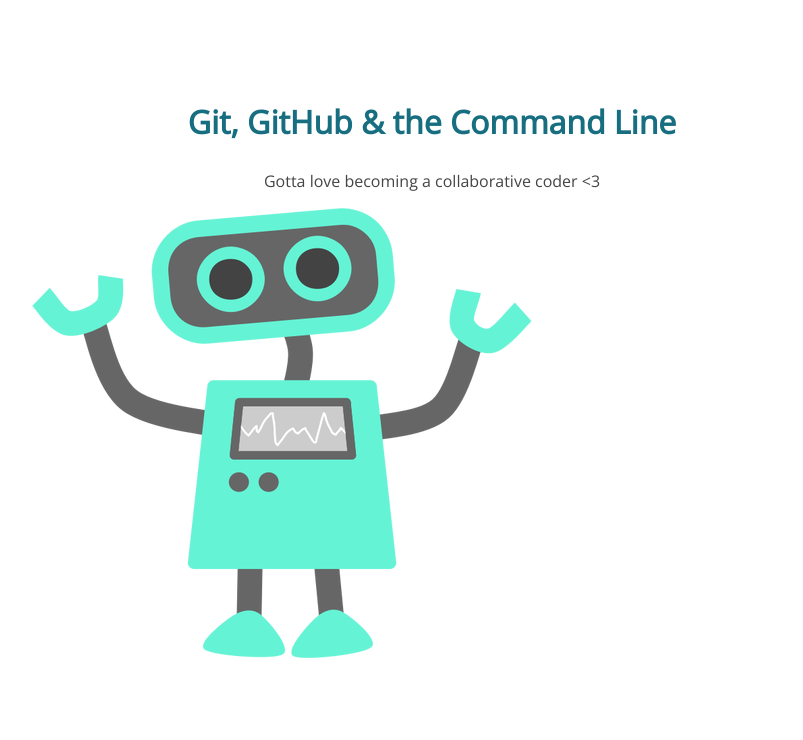
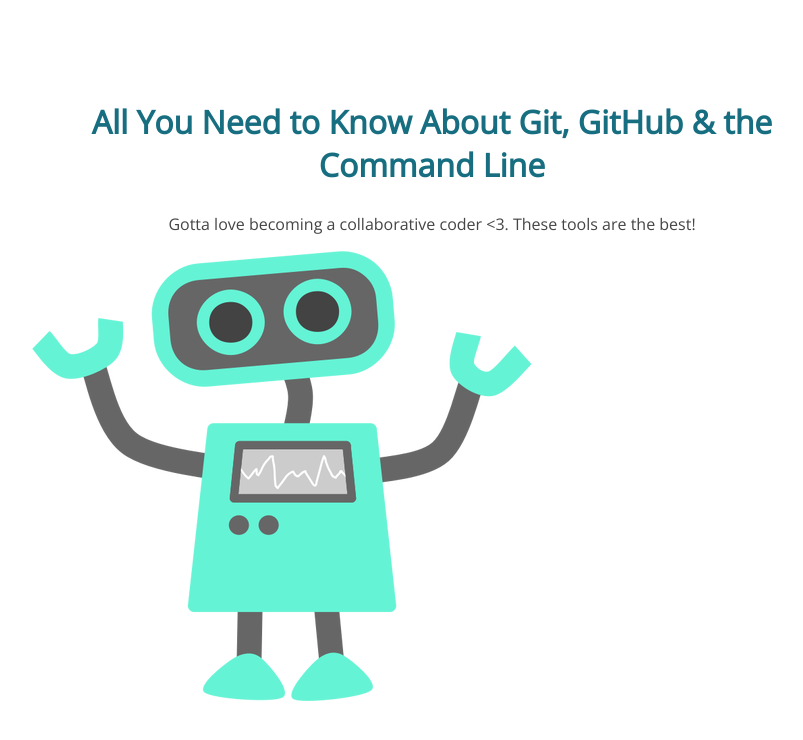
Before and after one commit to dayispatterson/105-project, a plain HTML site: page index.html in a window 1280 px wide. Shown: the whole page, without its empty margins (208-1011 px from the left). Drawn offline with nearby package versions, Linux system fonts and the light colour scheme.

Commit message:
Experiment branch wording changes

```diff
--- a/index.html
+++ b/index.html
@@ -8,8 +8,8 @@
 </head>
 <body>
 	<section>
-		<h1>Git, GitHub & the Command Line</h1>
-		<p>Gotta love becoming a collaborative coder <3</p>
+		<h1>All You Need to Know About Git, GitHub & the Command Line</h1>
+		<p>Gotta love becoming a collaborative coder <3. These tools are the best!</p>
 		<img src="img/happy-blue-robot.png">
 	</section>
 </body>
```
